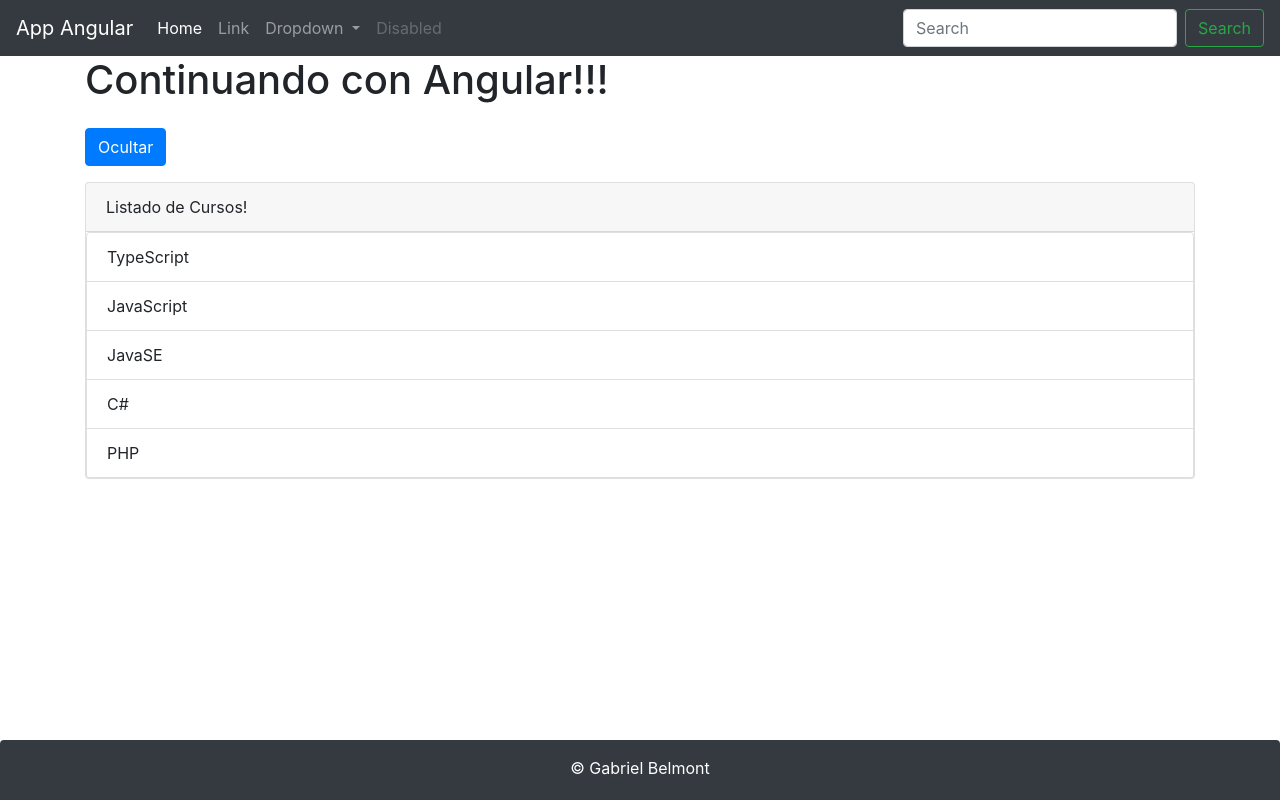
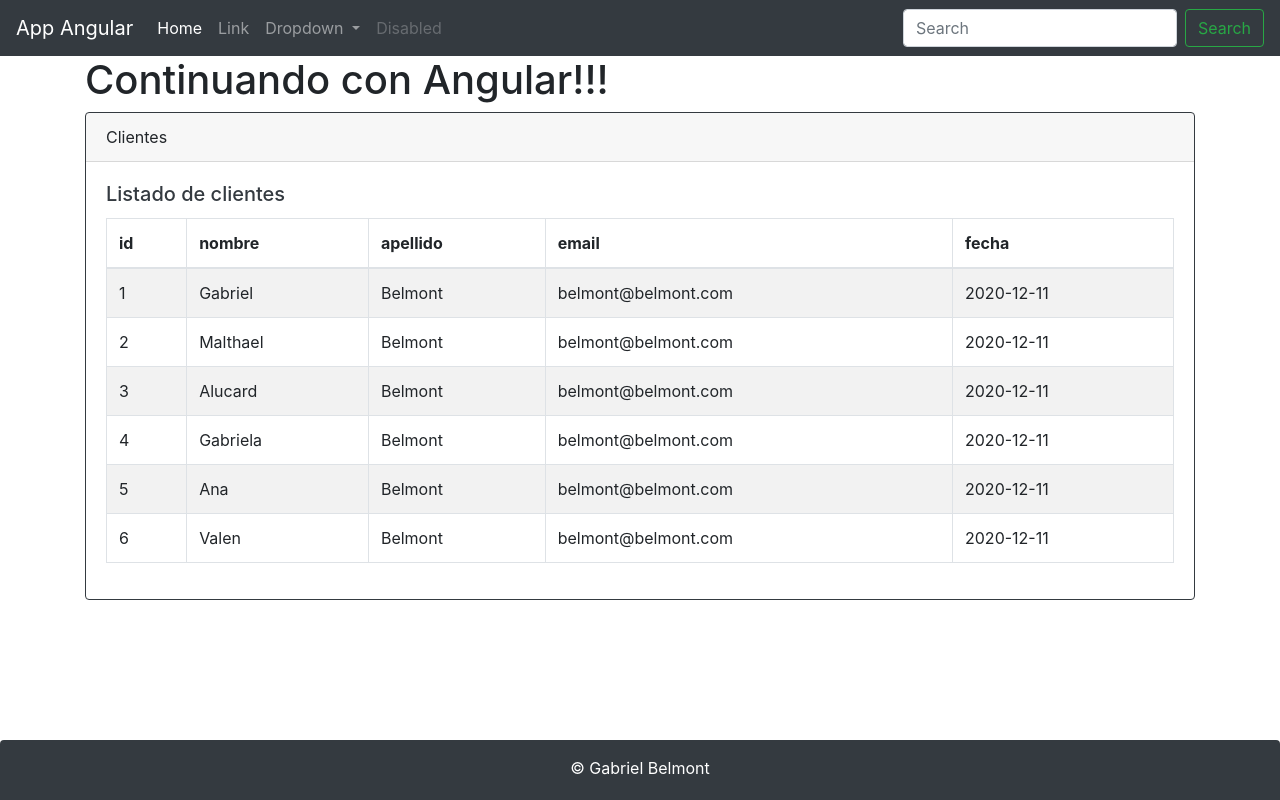
Before and after one commit to gabrielbga/PruebaGit, an Angular app: page / in a window 1280 px wide. Built offline with nearby package versions, Linux system fonts and the light colour scheme.

Commit message:
Se usa una tabla con formato json y se configura la clase/componente cliente

```diff
--- a/src/app/app.component.html
+++ b/src/app/app.component.html
@@ -3,7 +3,7 @@
   <h1>
     {{ title }}!
   </h1>
-  <app-directiva></app-directiva>
+  <app-clientes></app-clientes>
   <!-- <ul>
     <li>Curso: {{ curso }}</li>
     <li>Profesor: {{ profesor }}</li>
--- a/src/app/app.module.ts
+++ b/src/app/app.module.ts
@@ -4,13 +4,15 @@
 import { FooterComponent } from './footer/footer.component';
 import { HeaderComponent } from "./header/header.component";
 import { DirectivaComponent } from './directiva/directiva.component';
+import { ClientesComponent } from './clientes/clientes.component';
 
 @NgModule({
   declarations: [
     AppComponent,
     HeaderComponent,
     FooterComponent,
-    DirectivaComponent
+    DirectivaComponent,
+    ClientesComponent
   ],
   imports: [
     BrowserModule
--- /dev/null
+++ b/src/app/clientes/cliente.ts
@@ -0,0 +1,7 @@
+export class Cliente {
+    id: number;
+    nombre: string;
+    apellido: string;
+    createAt: string;
+    email: string;
+}
--- /dev/null
+++ b/src/app/clientes/clientes.component.html
@@ -0,0 +1,28 @@
+<div class="card border-dark mb-3">
+    <div class="card-header">Clientes</div>
+    <div class="card-body text-dark">
+      <h5 class="card-title">Listado de clientes</h5>
+
+      <table class="table table-bordered table-striped">
+          <thead>
+              <tr>
+                  <th>id</th>
+                  <th>nombre</th>
+                  <th>apellido</th>
+                  <th>email</th>
+                  <th>fecha</th>
+              </tr>
+          </thead>
+          <tbody>
+              <tr *ngFor="let cliente of clientes">
+                  <td>{{ cliente.id }}</td>
+                  <td>{{ cliente.nombre }}</td>
+                  <td>{{ cliente.apellido }}</td>
+                  <td>{{ cliente.email }}</td>
+                  <td>{{ cliente.createAt }}</td>
+              </tr>
+          </tbody>
+      </table>
+
+    </div>
+  </div>
--- /dev/null
+++ b/src/app/clientes/clientes.component.ts
@@ -0,0 +1,23 @@
+import { Component, OnInit } from '@angular/core';
+import { Cliente } from './cliente';
+
+@Component({
+  selector: 'app-clientes',
+  templateUrl: './clientes.component.html'
+})
+export class ClientesComponent implements OnInit {
+
+  constructor() { }
+
+  clientes: Cliente[] = [
+    { id: 1, nombre: 'Gabriel', apellido: 'Belmont', email: 'belmont@belmont.com', createAt: '2020-12-11'},
+    { id: 2, nombre: 'Malthael', apellido: 'Belmont', email: 'belmont@belmont.com', createAt: '2020-12-11'},
+    { id: 3, nombre: 'Alucard', apellido: 'Belmont', email: 'belmont@belmont.com', createAt: '2020-12-11'},
+    { id: 4, nombre: 'Gabriela', apellido: 'Belmont', email: 'belmont@belmont.com', createAt: '2020-12-11'},
+    { id: 5, nombre: 'Ana', apellido: 'Belmont', email: 'belmont@belmont.com', createAt: '2020-12-11'},
+    { id: 6, nombre: 'Valen', apellido: 'Belmont', email: 'belmont@belmont.com', createAt: '2020-12-11'}
+  ];
+  ngOnInit(): void {
+  }
+
+}
```
